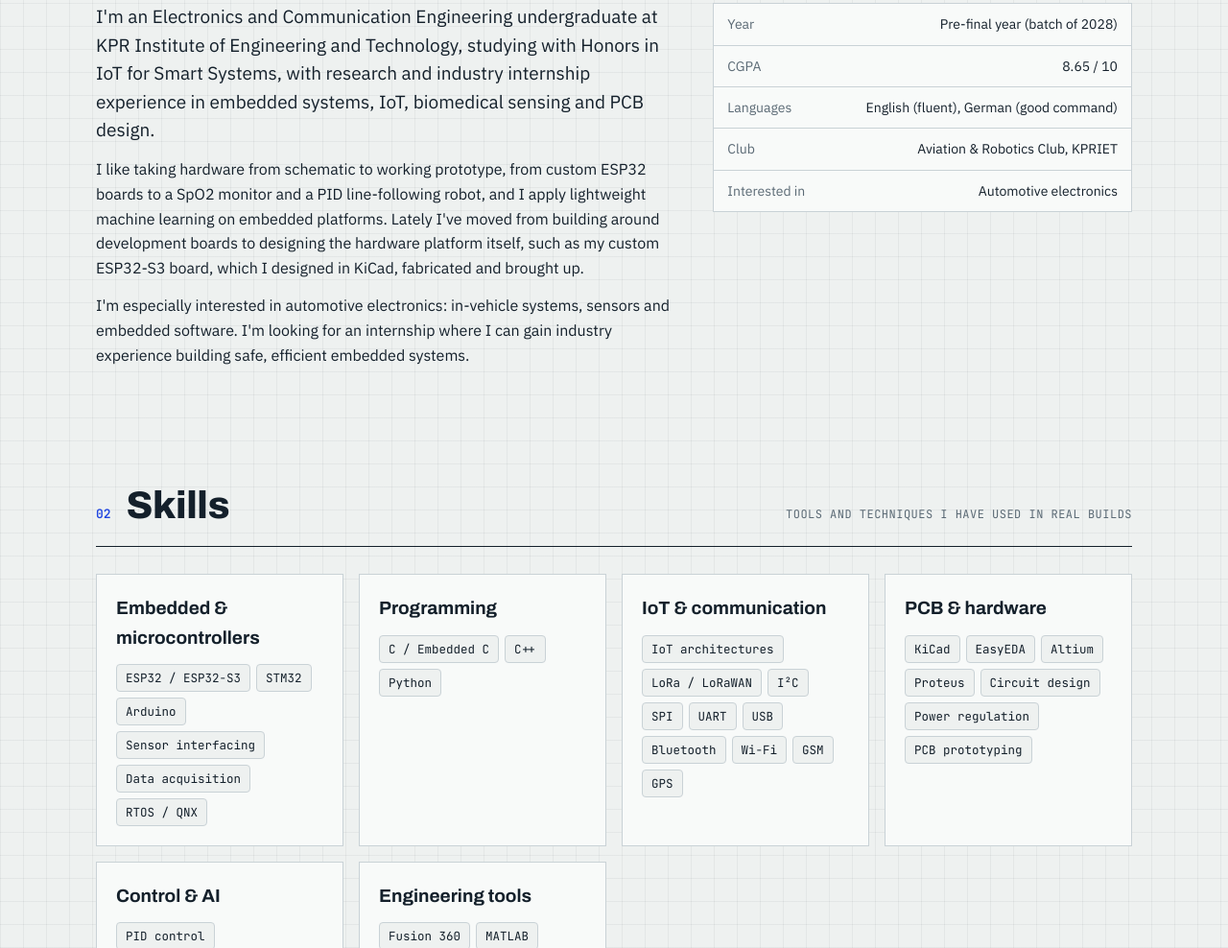
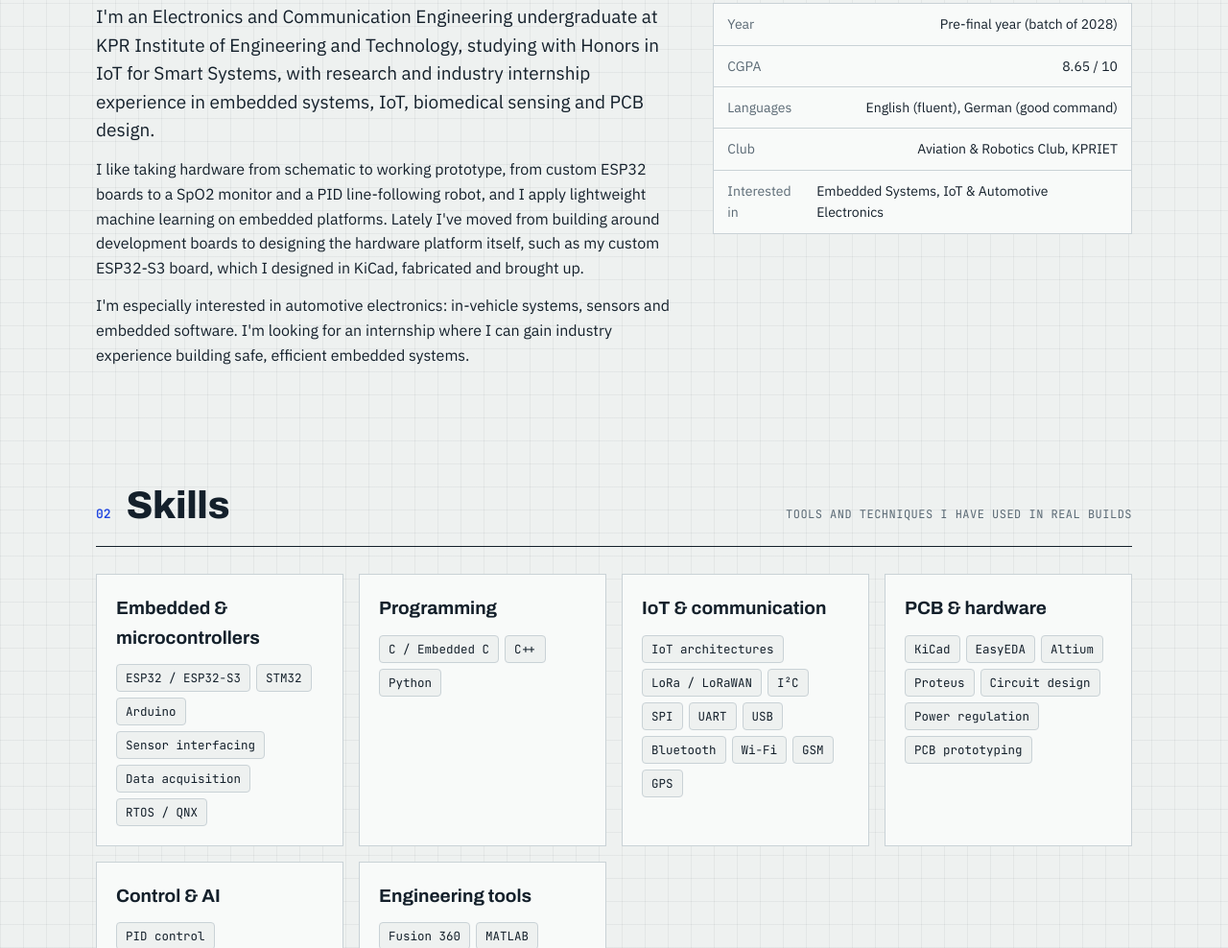
Before and after one commit to dubea313-collab/dubea313-collab.github.io, a plain HTML site: page index.html in a window 1280 px wide. Shown: the part 1101-2089 px from the top of the page at 96% size. Drawn offline with Linux system fonts and the light colour scheme.

Commit message:
Broaden interests in About facts
Co-Authored-By: Claude Opus 5.5 <noreply@anthropic.com>
Claude-Session: https://claude.ai/code/session_018SWPzF2ggw5EtVNua65AV6

```diff
--- a/index.html
+++ b/index.html
@@ -361,7 +361,7 @@ const DATA = {
     ["CGPA","8.65 / 10"],
     ["Languages","English (fluent), German (good command)"],
     ["Club","Aviation & Robotics Club, KPRIET"],
-    ["Interested in","Automotive electronics"]
+    ["Interested in","Embedded Systems, IoT & Automotive Electronics"]
   ],
 
   skills: [
```
